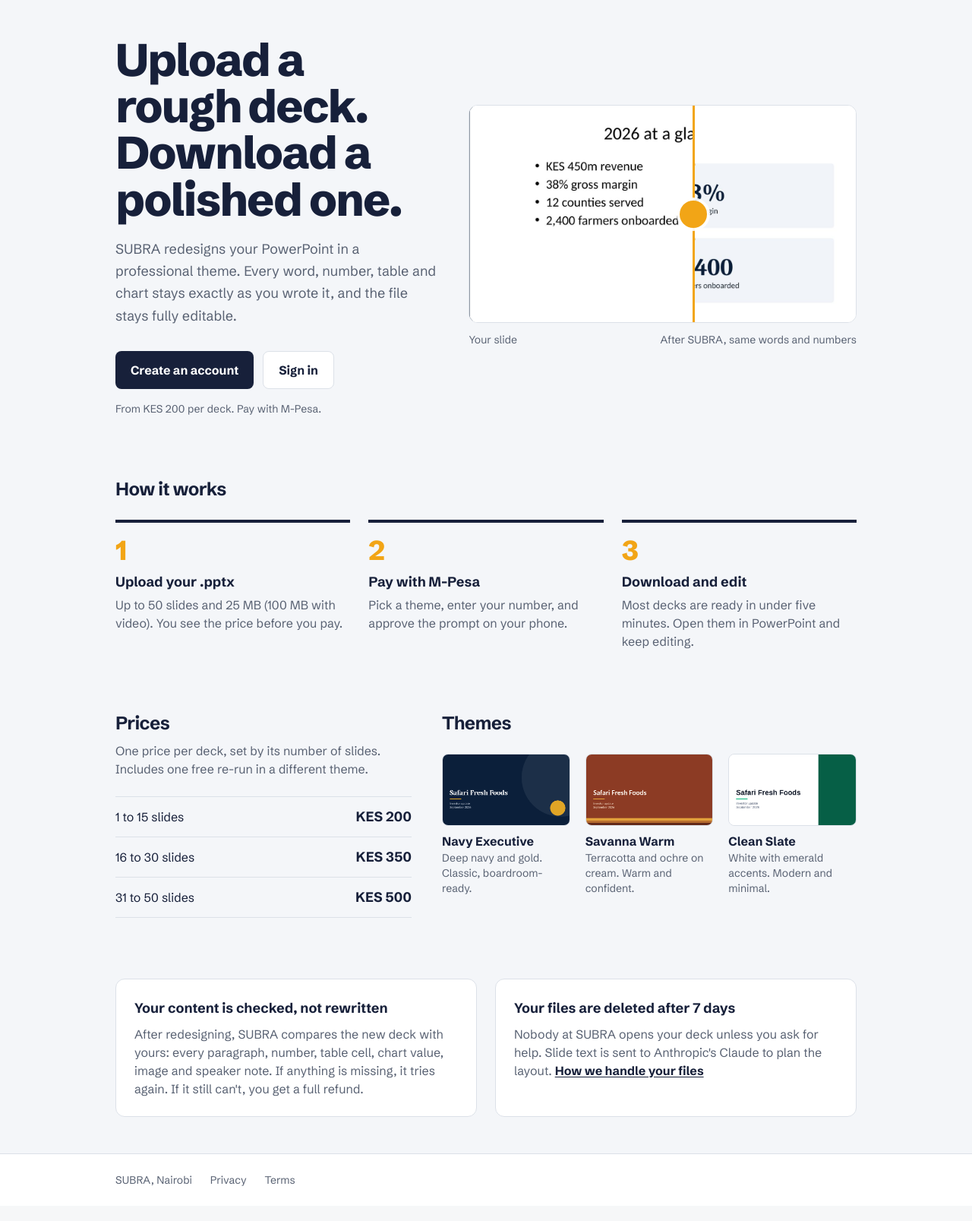
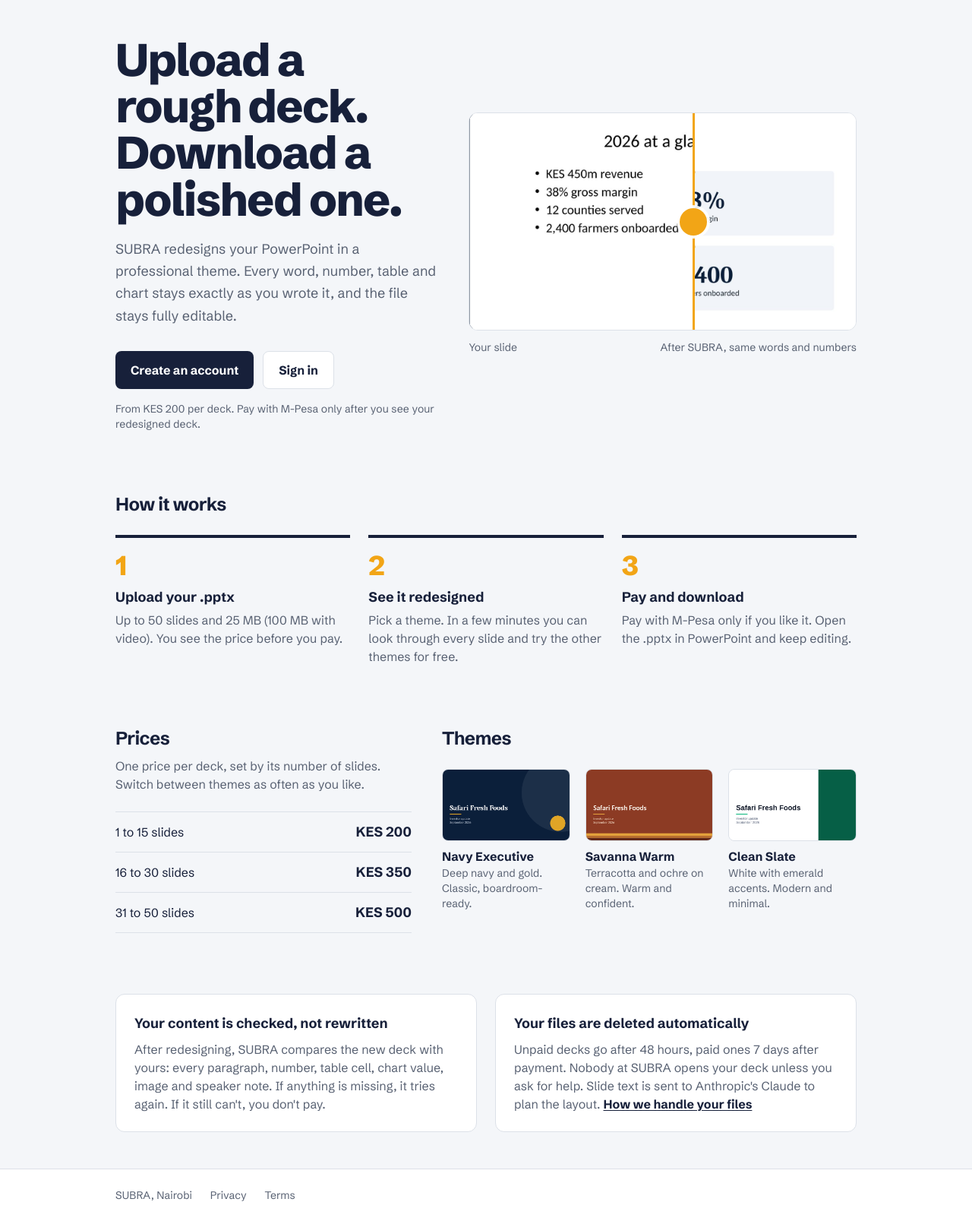
Before and after one commit to DarkEye00/Subra, a Django app: page / in a window 1280 px wide. Shown: the part 61-1668 px from the top of the page at 76% size. Before the commit the page ends 1622 px from the top, so only its background shows below. Run offline with Django 5.2, Linux system fonts and the light colour scheme; data comes from the database, SQL or seed files in the repository; style sheets or scripts are compiled from the project's sources; parts of the project's set-up code (start-up, migrations or seed data) failed here and were passed over.

Commit message:
Say pay-after-preview on the home, terms and privacy pages
Co-Authored-By: Claude Opus 5.5 <noreply@anthropic.com>

```diff
--- a/core/views.py
+++ b/core/views.py
@@ -5,6 +5,7 @@ from django.shortcuts import render
 def _legal_context():
     return {
         "retention_days": settings.FILE_RETENTION_DAYS,
+        "unpaid_hours": settings.UNPAID_RETENTION_HOURS,
         "reviewed": settings.LEGAL_PAGES_REVIEWED,
         "support_email": settings.SUPPORT_EMAIL,
     }
--- a/orders/views.py
+++ b/orders/views.py
@@ -32,6 +32,7 @@ def home(request):
         "max_media_mb": settings.MAX_UPLOAD_BYTES_MEDIA // 1024 // 1024,
         "max_slides": settings.MAX_SLIDES,
         "retention_days": settings.FILE_RETENTION_DAYS,
+        "unpaid_hours": settings.UNPAID_RETENTION_HOURS,
     }
     if request.user.is_authenticated:
         context["recent"] = request.user.orders.all()[:3]
--- a/templates/core/privacy.html
+++ b/templates/core/privacy.html
@@ -9,12 +9,12 @@
 <ul>
   <li>Your account: email address and a hashed password.</li>
   <li>Your decks: the file you upload, the polished file, and preview images of its slides.</li>
-  <li>Payments: the M-Pesa number you pay from, the amount, the M-Pesa receipt number, and the status messages M-Pesa sends us.</li>
+  <li>Payments: the M-Pesa number you pay from, the amount, the M-Pesa receipt number, and the status messages our payment provider sends us.</li>
   <li>Service records: order history and technical logs, such as processing times and costs.</li>
 </ul>
 
 <h2>How long we keep it</h2>
-<p>Uploaded decks, polished decks, and previews are deleted automatically {{ retention_days }} days after upload, or {{ retention_days }} days after your polished deck is ready, whichever is later. Deletion is permanent: we can't recover a deck after that.</p>
+<p>Unpaid decks and their previews are deleted automatically {{ unpaid_hours }} hours after they're ready, or after upload if you never polish them. Paid decks are deleted {{ retention_days }} days after payment. You can also discard an unpaid deck yourself at any time. Deletion is permanent: we can't recover a deck after that.</p>
 <p>We keep order and payment records (without the files) for as long as the law requires for accounting and tax, and your account until you ask us to close it.</p>
 
 <h2>Who can see your deck</h2>
@@ -23,7 +23,7 @@
 <h2>Other companies involved</h2>
 <ul>
   <li><strong>Anthropic</strong> (Claude API): to plan the new layout, we send the text and structure of your slides, such as paragraphs, table sizes and chart names, to Anthropic's Claude API. We don't send your images. Anthropic processes this under its commercial terms.</li>
-  <li><strong>IntaSend</strong> and <strong>Safaricom</strong> (M-Pesa): process your payment. IntaSend receives your phone number and the amount.</li>
+  <li><strong>Paystack</strong> and <strong>Safaricom</strong> (M-Pesa): process your payment. Paystack receives your phone number, your email address and the amount.</li>
   <li><strong>DigitalOcean</strong>: hosts our servers and file storage.</li>
 </ul>
 
--- a/templates/orders/home.html
+++ b/templates/orders/home.html
@@ -16,7 +16,7 @@
         <a href="{% url 'signup' %}" class="btn-primary">Create an account</a>
         <a href="{% url 'login' %}" class="btn-quiet">Sign in</a>
       </div>
-      <p class="mt-4 text-sm text-muted">From KES {{ tiers.0.price_kes|default:"200" }} per deck. Pay with M-Pesa.</p>
+      <p class="mt-4 text-sm text-muted">From KES {{ tiers.0.price_kes|default:"200" }} per deck. Pay with M-Pesa only after you see your redesigned deck.</p>
     {% endif %}
   </div>
 
@@ -57,13 +57,13 @@
     </li>
     <li class="border-t-4 border-ink pt-4">
       <span class="text-4xl font-extrabold text-marigold">2</span>
-      <h3 class="mt-2 text-lg font-bold">Pay with M-Pesa</h3>
-      <p class="mt-1 text-muted">Pick a theme, enter your number, and approve the prompt on your phone.</p>
+      <h3 class="mt-2 text-lg font-bold">See it redesigned</h3>
+      <p class="mt-1 text-muted">Pick a theme. In a few minutes you can look through every slide and try the other themes for free.</p>
     </li>
     <li class="border-t-4 border-ink pt-4">
       <span class="text-4xl font-extrabold text-marigold">3</span>
-      <h3 class="mt-2 text-lg font-bold">Download and edit</h3>
-      <p class="mt-1 text-muted">Most decks are ready in under five minutes. Open them in PowerPoint and keep editing.</p>
+      <h3 class="mt-2 text-lg font-bold">Pay and download</h3>
+      <p class="mt-1 text-muted">Pay with M-Pesa only if you like it. Open the .pptx in PowerPoint and keep editing.</p>
     </li>
   </ol>
 </section>
@@ -71,7 +71,7 @@
 <section class="mt-20 grid gap-10 lg:grid-cols-[1fr_1.4fr]">
   <div>
     <h2 class="text-2xl font-bold tracking-tight">Prices</h2>
-    <p class="mt-2 text-muted">One price per deck, set by its number of slides. Includes one free re-run in a different theme.</p>
+    <p class="mt-2 text-muted">One price per deck, set by its number of slides. Switch between themes as often as you like.</p>
     <table class="mt-6 w-full text-left">
       <tbody class="divide-y divide-line border-y border-line">
         {% for tier in tiers %}
@@ -102,11 +102,11 @@
 <section class="mt-20 grid gap-6 sm:grid-cols-2">
   <div class="panel p-6">
     <h2 class="text-lg font-bold">Your content is checked, not rewritten</h2>
-    <p class="mt-2 text-muted">After redesigning, SUBRA compares the new deck with yours: every paragraph, number, table cell, chart value, image and speaker note. If anything is missing, it tries again. If it still can't, you get a full refund.</p>
+    <p class="mt-2 text-muted">After redesigning, SUBRA compares the new deck with yours: every paragraph, number, table cell, chart value, image and speaker note. If anything is missing, it tries again. If it still can't, you don't pay.</p>
   </div>
   <div class="panel p-6">
-    <h2 class="text-lg font-bold">Your files are deleted after {{ retention_days }} days</h2>
-    <p class="mt-2 text-muted">Nobody at SUBRA opens your deck unless you ask for help. Slide text is sent to Anthropic's Claude to plan the layout. <a href="{% url 'privacy' %}" class="font-bold text-ink underline underline-offset-2">How we handle your files</a></p>
+    <h2 class="text-lg font-bold">Your files are deleted automatically</h2>
+    <p class="mt-2 text-muted">Unpaid decks go after {{ unpaid_hours }} hours, paid ones {{ retention_days }} days after payment. Nobody at SUBRA opens your deck unless you ask for help. Slide text is sent to Anthropic's Claude to plan the layout. <a href="{% url 'privacy' %}" class="font-bold text-ink underline underline-offset-2">How we handle your files</a></p>
   </div>
 </section>
 {% endblock %}
```
Also changed, not shown: orders/tests/test_views.py (+15 -0 lines), templates/core/terms.html (+4 -4 lines).
